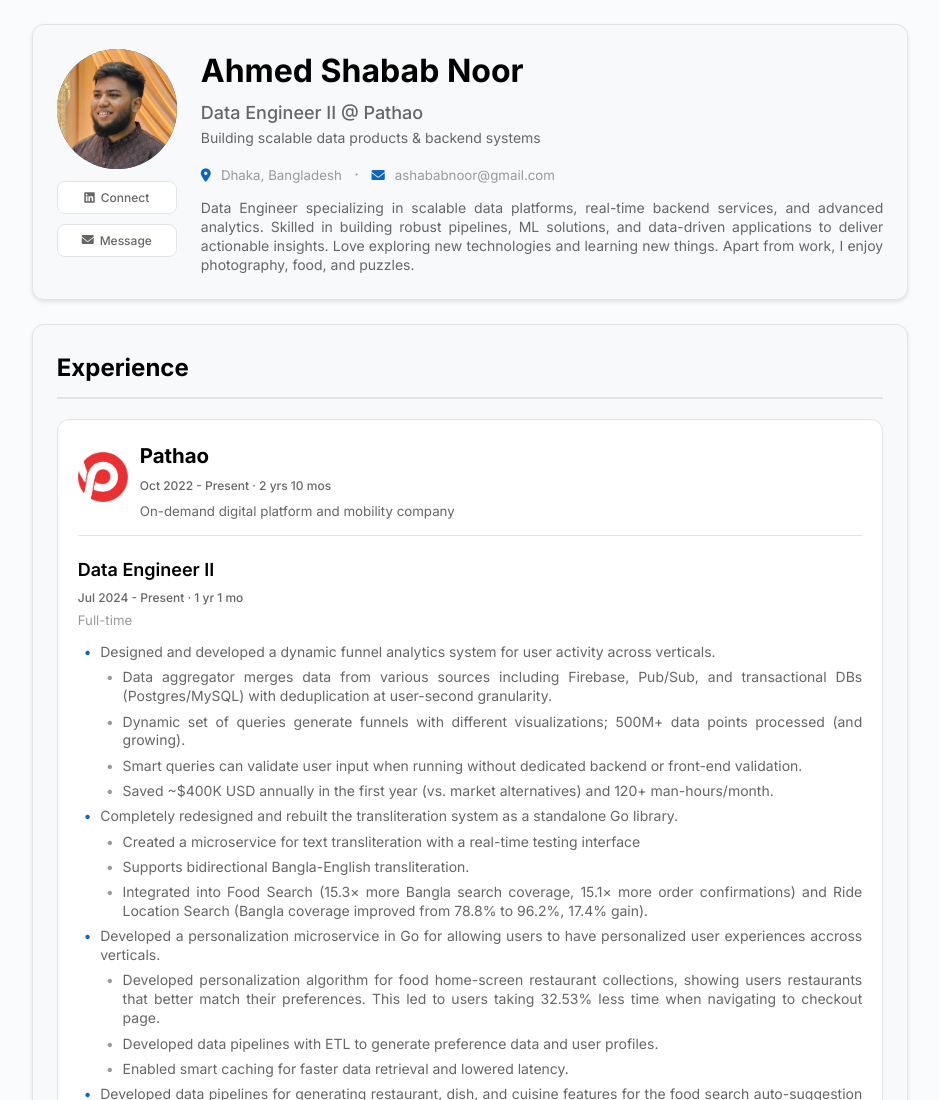
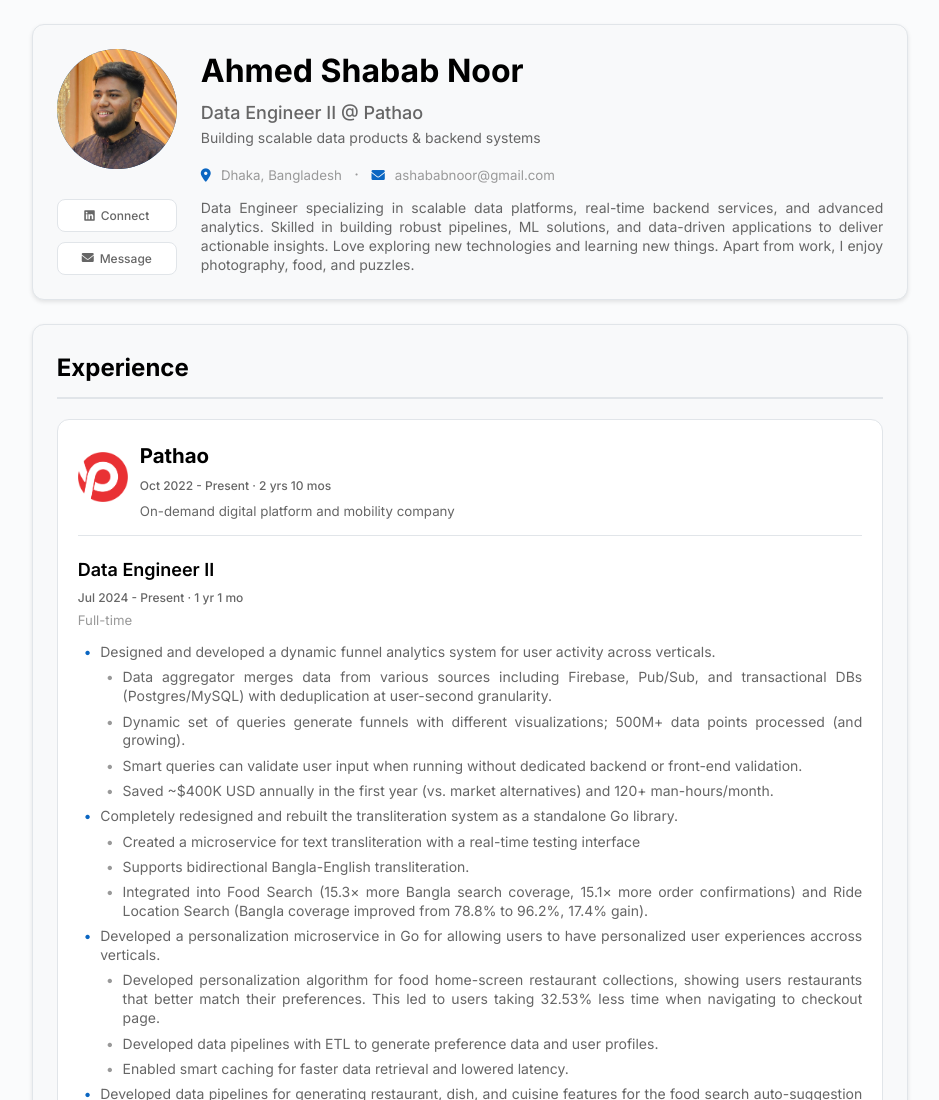
Before and after one commit to ashababnoor/ashababnoor.github.io, a plain HTML site: page index.html in a window 1280 px wide. Shown: the top 1100 px of the page, without its empty margins (170-1109 px from the left). Drawn offline with Linux system fonts and the light colour scheme.

Commit message:
style: adjust alignment in profile section for better layout and spacing

```diff
--- a/style.css
+++ b/style.css
@@ -182,13 +182,14 @@ body {
 .profile-section {
     display: flex;
     gap: var(--section-padding-desktop);
-    align-items: flex-start;
+    align-items: stretch; /* changed from flex-start to stretch for full-height children */
 }
 
 .profile-left {
     flex-shrink: 0;
     display: flex;
     flex-direction: column;
+    justify-content: space-between; /* added to push contact buttons to bottom when extra space */
     align-items: center;
     gap: var(--spacing-md);
 }
```
